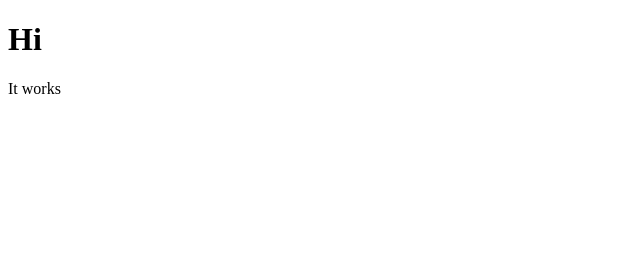
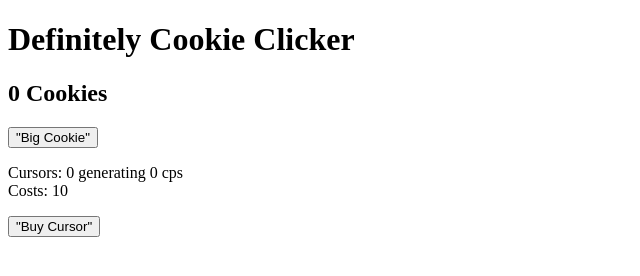
Before and after one commit to Jaxaar/jaxaar.github.io, a plain HTML site: page index.html in a window 1280 px wide. Shown: the whole page, without its empty margins (0-640 px from the left). Drawn offline with Linux system fonts and the light colour scheme.

Commit message:
Revert "simple index"
This reverts commit f613878ea95785bc6eafcac9039a7ecf4a4b18c0.

```diff
--- a/index.html
+++ b/index.html
@@ -1,10 +1,29 @@
 <!DOCTYPE html>
 <html>
+	<head>
+		<title>
+			"Cookie Clicker"
+		</title>
+	</head>
+
+	<script  src="Game/main.js"></script>
 
 	<body>
 
-		<h1>Hi</h1>
-		<p> It works <p>
+		<h1>Definitely Cookie Clicker</h1>
+		<h2 id="cookies"></h2>
+
+		<button type="button"
+			onclick = "game.bigCookieClick()" >
+			"Big Cookie"
+		</button>
+
+        <p id="cursorData"> Cursors: </p>
+
+        <button type="button"
+        onclick = "game.buyCursor()" >
+        "Buy Cursor"
+        </button>
 
 
 	</body>
```
